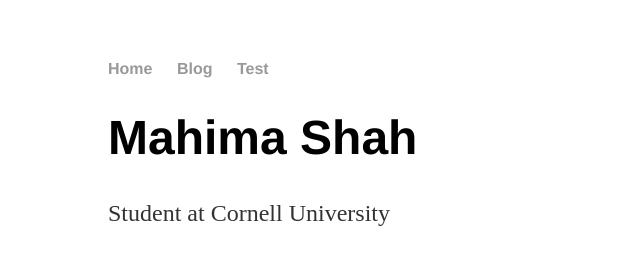
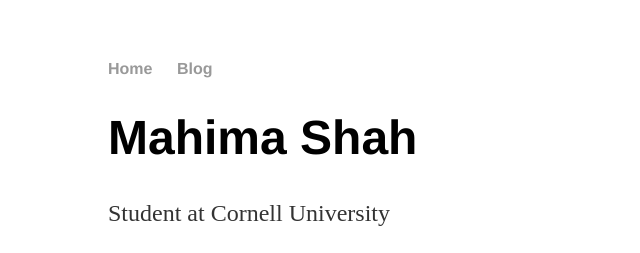
Before and after one commit to mahimashah/mahimashah.github.io, a Jekyll site: the page built from index.html, in a window 1280 px wide. Shown: the top 253 px of the page, without its empty margins (84-724 px from the left). Built offline with Jekyll 4.4.1, drawn with Linux system fonts in a browser that asks for light colours.

Commit message:
Update default.html

```diff
--- a/_layouts/default.html
+++ b/_layouts/default.html
@@ -10,7 +10,6 @@
 	    		<ul>
 				<li><a href="/">Home</a></li>
 				<li><a href="/blog">Blog</a></li>
-				<li><a href="/test">Test</a></li>
 
 	    		</ul>
 			</nav>
```
